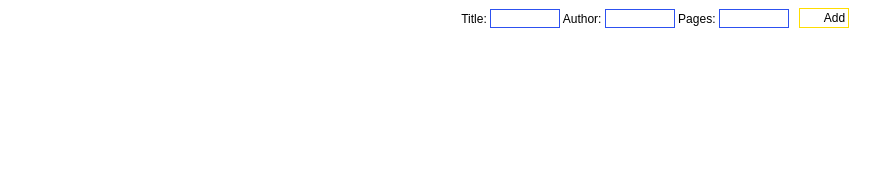
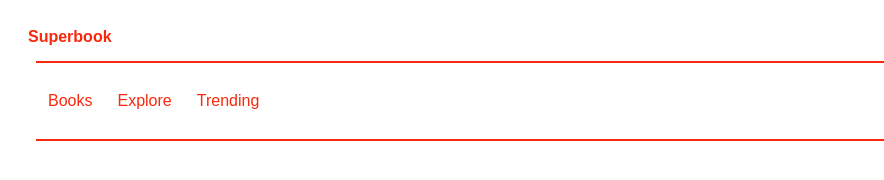
Before and after one commit to bobpetitchat/library, a plain HTML site: page index.html in a window 1280 px wide. Shown: the whole page, without its empty margins (0-884 px from the left). Drawn offline with Linux system fonts and the light colour scheme.

Commit message:
made the UI layout

```diff
--- a/index.html
+++ b/index.html
@@ -5,21 +5,24 @@
     <meta http-equiv="X-UA-Compatible" content="IE=edge" />
     <meta name="viewport" content="width=device-width, initial-scale=1.0" />
     <link rel="stylesheet" href="styles.css" />
-    <title>library app</title>
+
+    <title>project-3</title>
   </head>
+  <body>
+    <header>
+      <nav>
+          Superbook
+      </nav>
+      </header>
 
-  <body>
-    <div class="container">
-      <div class="smallcontainer">
-        Title: <input type="text" class="titleInput" /> Author:
-        <input type="text" class="authorInput" /> Pages:
-        <input type="" class="pagesInput" />
-      </div>
-      <div class="buttoncontainer">
-        <button class="addbutton">Add</button>
-      </div>
-    </div>
-
-    <script type="text/javascript" src="script.js"></script>
+    <section>
+      <hr class="line" />
+      <ul class="list">
+        <li><a href="#">Books</a></li>
+        <li><a href="#">Explore</a></li>
+        <li><a href="#">Trending</a></li>
+      </ul>
+      <hr class="line" />
+    </section>
   </body>
 </html>
--- a/styles.css
+++ b/styles.css
@@ -2,39 +2,31 @@
 *::before,
 *::after {
   box-sizing: border-box;
-  font-family: "Rubik", sans-serif;
-}
+  font-family: 'Mulish', sans-serif;}
 
-@import url("https://fonts.googleapis.com/css2?family=Rubik:wght@300&display=swap");
+  @import url('https://fonts.googleapis.com/css2?family=Mulish:wght@200&display=swap');
 
 html,
 body {
   height: 100%;
 }
 
-.container {
+.wrapper {
   display: flex;
   justify-content: center;
   flex-direction: row;
-  align-items: center;
+  min-height: 100vh;
+  position: relative;
 }
 
-input {
-  max-height: 50px;
-  max-width: 70px;
-  border: 1px solid hsl(229, 87%, 56%);
+.small-container {
+  font-size: 12px;
+  max-width: 100px;
+  padding: 15px;
+  margin: 15px;
 }
 
-input:focus {
-  border: 1px solid hsl(53, 87%, 56%);
-  outline: none !important;
- }
-
-.smallcontainer {
-  font-size: 12px;
-}
-
-.buttoncontainer {
+.button-container {
   max-width: 10px;
   margin: 0 10px;
 }
@@ -52,3 +44,76 @@ button {
   border: 1px solid #fd0;
   color: black;
 }
+
+
+input {
+  max-height: 50px;
+  max-width: 70px;
+  border: 1px solid hsl(229, 87%, 56%);
+}
+
+input:focus {
+  border: 1px solid hsl(53, 87%, 56%);
+  outline: none !important;
+ }
+
+
+
+section {
+  display: flex;
+  flex-direction: column;
+  width: 88%;
+}
+
+nav {
+  width: 300px;
+  font-weight: 600;
+  color: hsl(7, 94%, 51%);
+  padding: 20px;
+  padding-bottom: 10px;
+}
+
+main {
+  flex-grow: 1;
+}
+
+.line {
+  width: 95%;
+  height: 1.9px;
+  border: 0 none;
+  background-color: hsl(7, 94%, 51%);
+}
+
+hr {
+  margin-right: auto;
+  margin-left: auto;
+  margin-bottom: 5px;
+  margin-top: 5px;
+}
+
+section > ul {
+  display: flex;
+}
+
+.list > li:first-child {
+  padding-left: -20px;
+}
+
+.list > li {
+  padding-right: 25px;
+  padding-top: 8px;
+  padding-bottom: 8px;
+}
+
+
+li {
+  list-style: none;
+}
+a {
+  text-decoration: none;
+  color: hsl(7, 94%, 51%);
+}
+
+h2, p {
+ color: hsl(7, 94%, 51%);
+}
```
